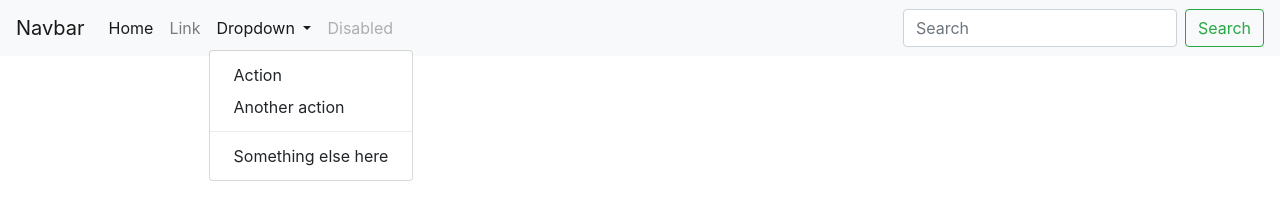
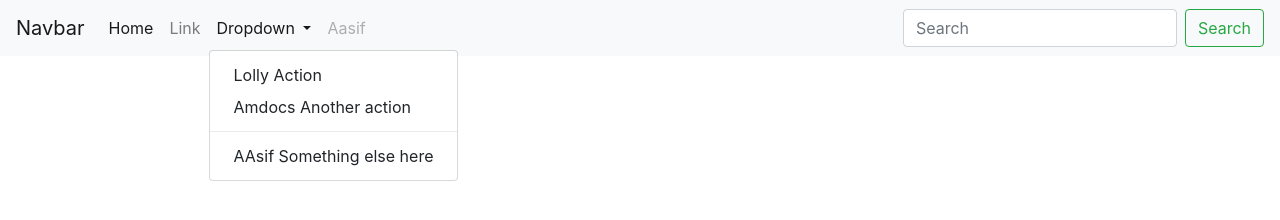
Before and after one commit to razaaar/DemoRepository, a plain HTML site: page My Website/index.html in a window 1280 px wide. Both pictures are taken after a click on the button "Dropdown". Drawn offline with nearby package versions, Linux system fonts and the light colour scheme.

Commit message:
broken features

```diff
--- a/My Website/index.html
+++ b/My Website/index.html
@@ -30,14 +30,14 @@
                 Dropdown
               </a>
               <div class="dropdown-menu" aria-labelledby="navbarDropdown">
-                <a class="dropdown-item" href="#">Action</a>
-                <a class="dropdown-item" href="#">Another action</a>
+                <a class="dropdown-item" href="#">Lolly Action</a>
+                <a class="dropdown-item" href="#">Amdocs Another action</a>
                 <div class="dropdown-divider"></div>
-                <a class="dropdown-item" href="#">Something else here</a>
+                <a class="dropdown-item" href="#"> AAsif Something else here</a>
               </div>
             </li>
             <li class="nav-item">
-              <a class="nav-link disabled" href="#">Disabled</a>
+              <a class="nav-link disabled" href="#">Aasif</a>
             </li>
           </ul>
           <form class="form-inline my-2 my-lg-0">
```
